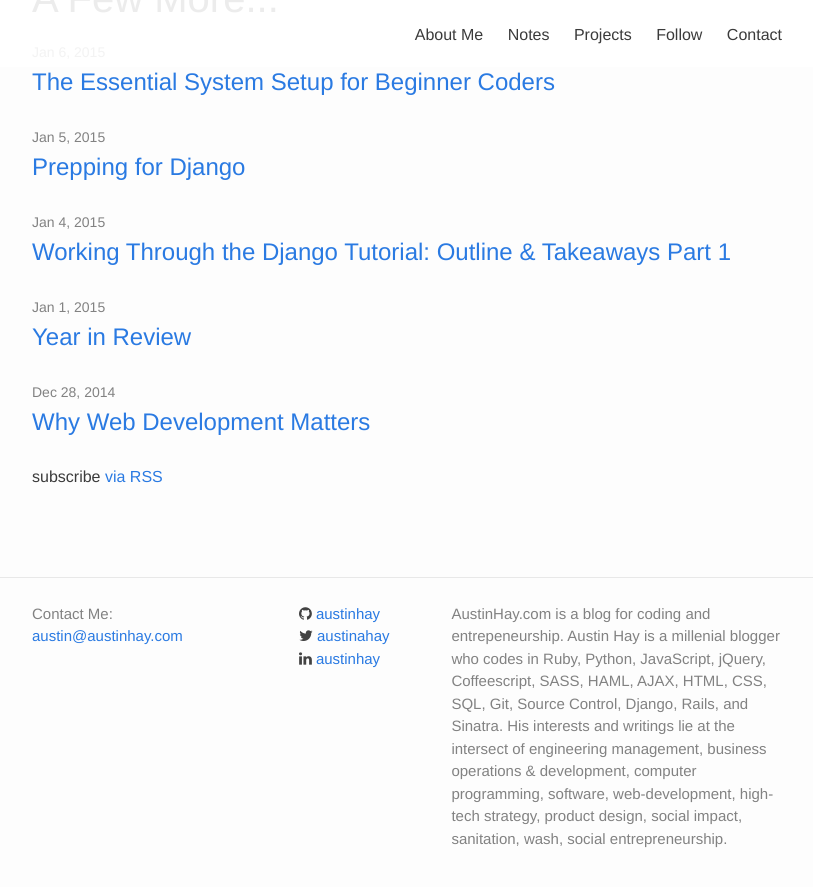
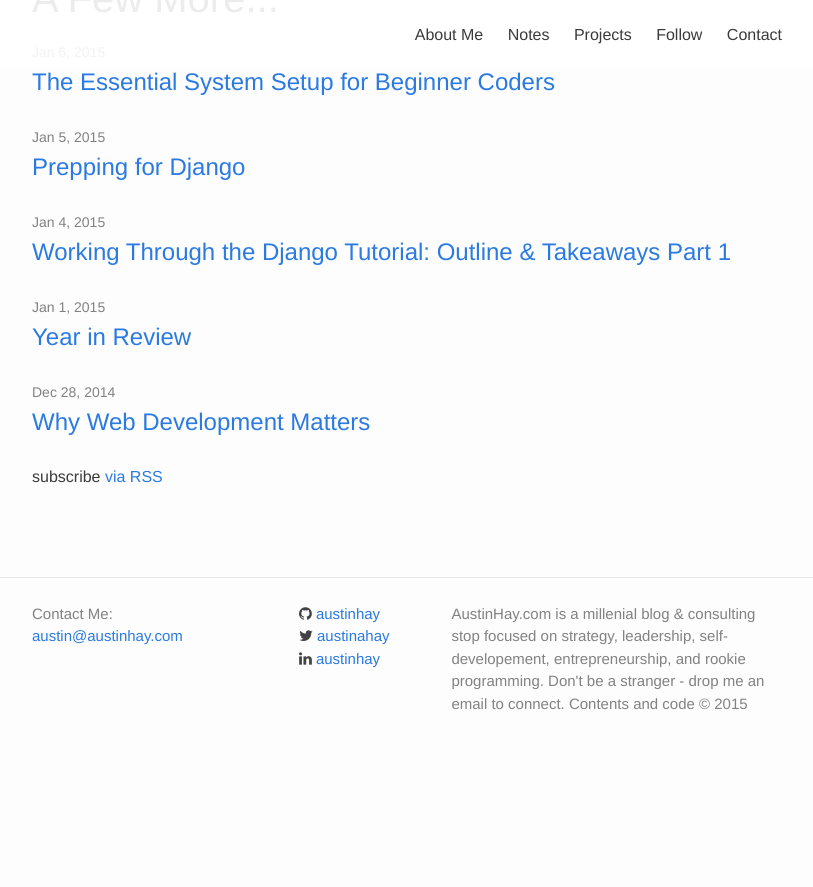
Before and after one commit to AustinHay/jekyll_website, a Jekyll site: the page built from index.html, in a window 1280 px wide and 900 px high, scrolled down 2220 px. Shown: the top 887 px of the window, without its empty margins (233-1046 px from the left). Built offline with Jekyll 4.4.1, drawn with Linux system fonts in a browser that asks for light colours; nearby versions of some CDN libraries; some web fonts are replaced; after the commit the page ends 2985 px from its top, so only the background shows below that.

Commit message:
Update config for description.

```diff
--- a/_config.yml
+++ b/_config.yml
@@ -2,7 +2,8 @@
 destination: ../austinhay.github.io
 title: Austin A. Hay
 email: austin@austinhay.com
-description: "AustinHay.com is a blog for coding and entrepeneurship. Austin Hay is a millenial blogger who codes in Ruby, Python, JavaScript, jQuery, Coffeescript, SASS, HAML, AJAX, HTML, CSS, SQL, Git, Source Control, Django, Rails, and Sinatra. His interests and writings lie at the intersect of engineering management, business operations &amp; development, computer programming, software, web-development, high-tech strategy, product design, social impact, sanitation, wash, social entrepreneurship."
+description: "AustinHay.com is a millenial blog & consulting stop focused on strategy, leadership, self-developement, entrepreneurship, and rookie programming. Don't be a stranger - drop me an email to connect. Contents and code &copy; 2015"
+meta_description: "AustinHay.com is a blog for coding and entrepeneurship. Austin Hay is a millenial blogger who codes in Ruby, Python, JavaScript, jQuery, Coffeescript, SASS, HAML, AJAX, HTML, CSS, SQL, Git, Source Control, Django, Rails, and Sinatra. His interests and writings lie at the intersect of engineering management, business operations &amp; development, computer programming, software, web-development, high-tech strategy, product design, social impact, sanitation, wash, social entrepreneurship."
 baseurl: "" # the subpath of your site, e.g. /blog/
 url: "http://www.austinhay.com" # the base hostname & protocol for your site
 twitter_username: austinahay
--- a/_includes/head.html
+++ b/_includes/head.html
@@ -36,7 +36,7 @@
     {% if page.description %}
       <meta property="og:description" content="{{ page.description }}"/>
     {% else %}
-      <meta property="og:description" content="{{ site.description }}"/>
+      <meta property="og:description" content="{{ site.meta_description }}"/>
     {% endif %}
 
     <!--- URL -->
```
Also changed, not shown: 1 other file.
